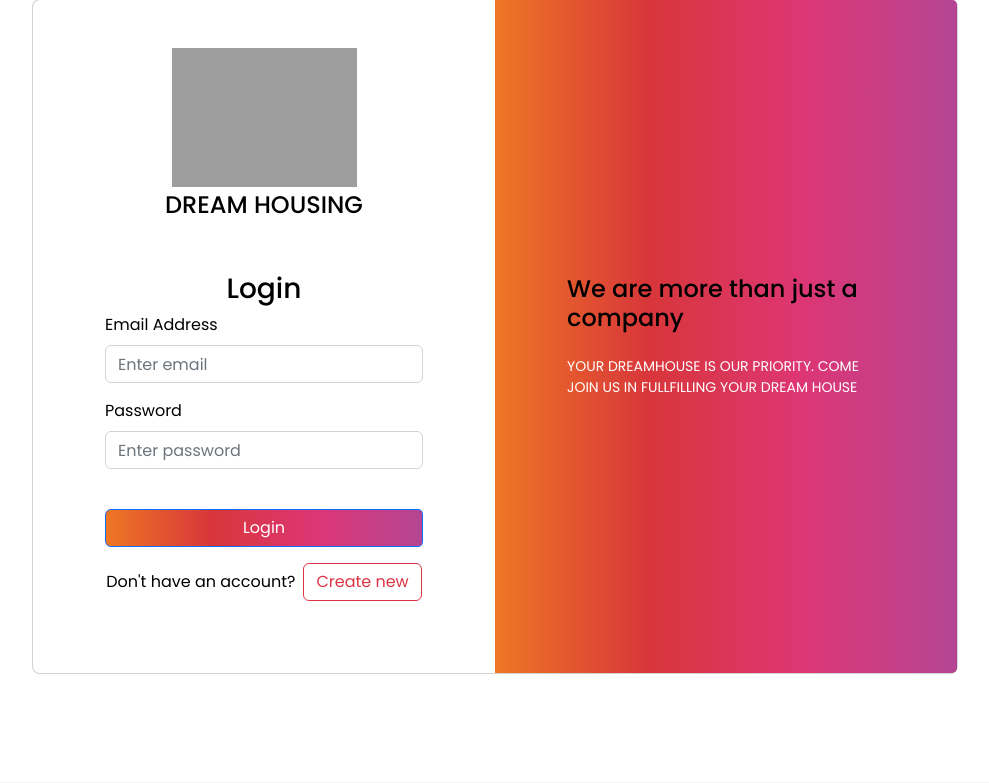
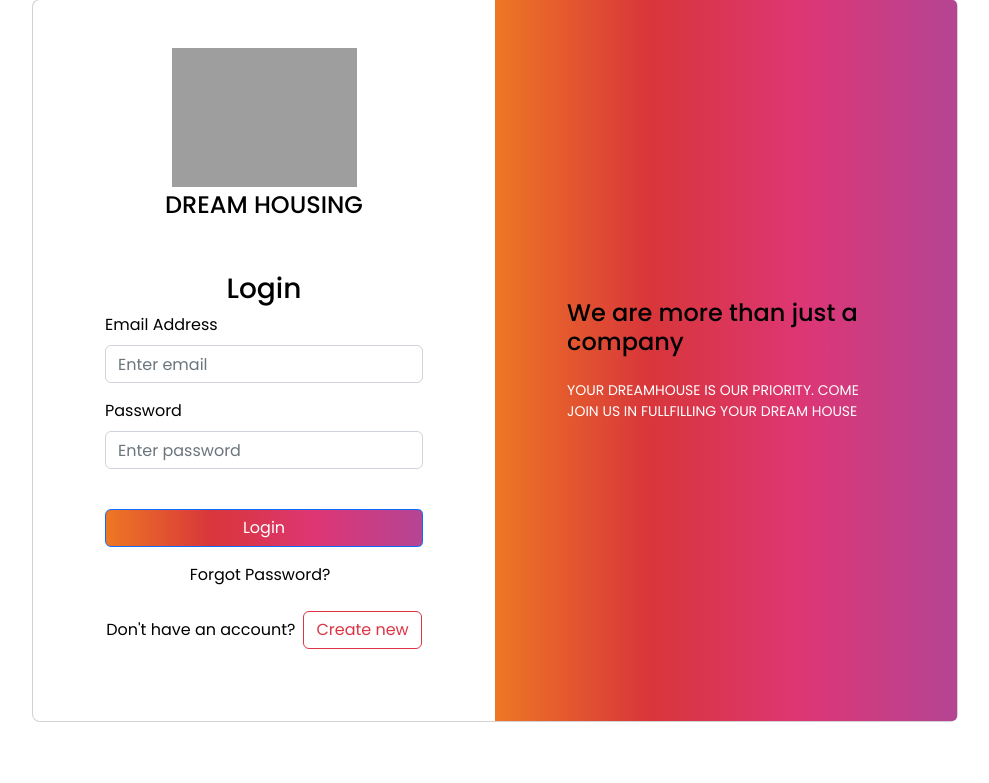
Before and after one commit to pkirankumar1994/dreamhousing, a Flask app: page /login in a window 1280 px wide. Shown: the part 163-946 px from the top of the page, without its empty margins (145-1134 px from the left). Run offline with Flask 3, Linux system fonts and the light colour scheme; parts of the project's set-up code (start-up, migrations or seed data) failed here and were passed over; some libraries are stand-ins or nearby versions; grey boxes are pictures that could not be loaded.

Commit message:
button added

```diff
--- a/website/templates/login.html
+++ b/website/templates/login.html
@@ -56,6 +56,13 @@
                   <div
                     class="d-flex align-items-center justify-content-center pb-4"
                   >
+                    <a href="/forgot_password" class="mb-0 me-2"
+                      >Forgot Password?</a
+                    >
+                  </div>
+                  <div
+                    class="d-flex align-items-center justify-content-center pb-4"
+                  >
                     <p class="mb-0 me-2">Don't have an account?</p>
                     <a href="/signup" class="btn btn-outline-danger"
                       >Create new</a
@@ -68,8 +75,8 @@
               <div class="text-white px-3 py-4 p-md-5 mx-md-4">
                 <h4 class="mb-4">We are more than just a company</h4>
                 <p class="small mb-0">
-                  YOUR DREAMHOUSE IS OUR PRIORITY.
-                  COME JOIN US IN FULLFILLING YOUR DREAM HOUSE
+                  YOUR DREAMHOUSE IS OUR PRIORITY. COME JOIN US IN FULLFILLING
+                  YOUR DREAM HOUSE
                 </p>
               </div>
             </div>
```
